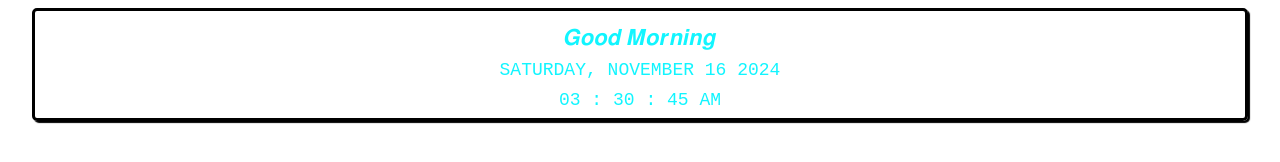
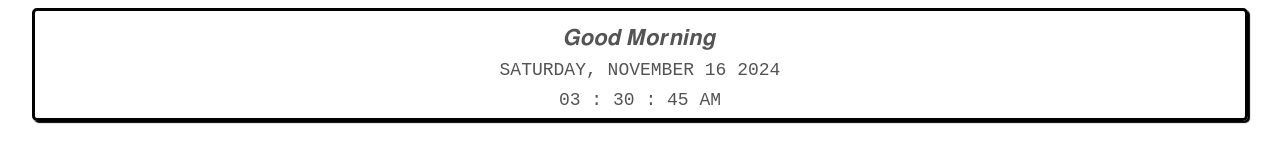
Before and after one commit to BoCry/Notion, a plain HTML site: page index.html in a window 1280 px wide. Drawn offline with Linux system fonts and the light colour scheme.

Commit message:
Update index.html

```diff
--- a/index.html
+++ b/index.html
@@ -13,7 +13,7 @@
 
         .widget {
             padding: 5px 5px;
-            color: #11f5ff;
+            color: #545454;
             display: flex;
             justify-content: center;
             align-items: center;
```
